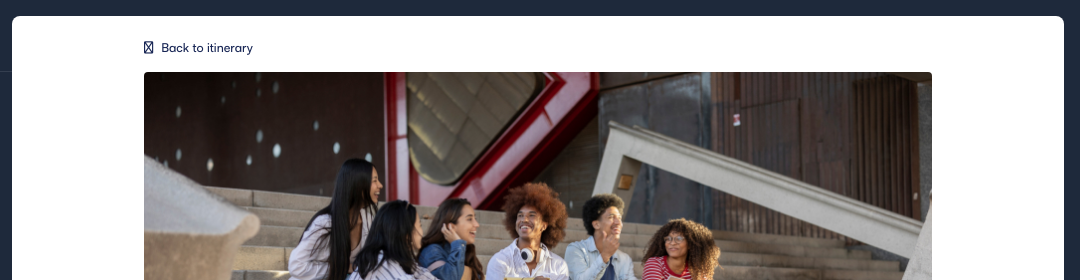
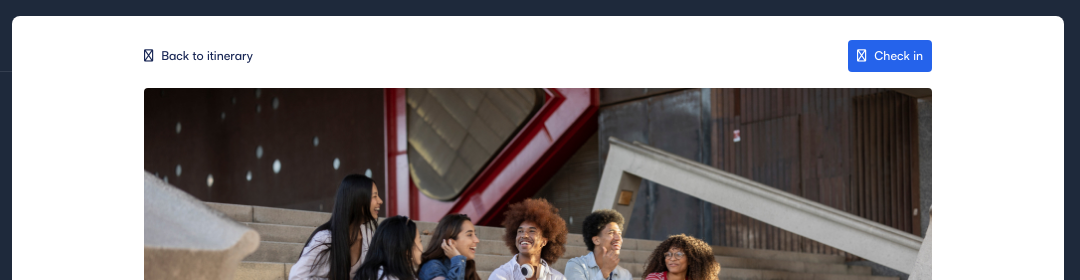
Before and after one commit to liamgecko/gecko-rsvp-v2, a plain HTML site: page session-single.html in a window 1280 px wide. Shown: the top 280 px of the page, 200-1280 px from the left. Drawn offline with nearby package versions, Linux system fonts and the light colour scheme.

Commit message:
no message

```diff
--- a/session-single.html
+++ b/session-single.html
@@ -81,8 +81,14 @@
 
             <div class="event-info-wrapper px-4 pt-6 pb-8">
 
-                <div class="event-back-btn fs-3 fw-medium mb-4">
-                    <a href="event.html"><i class="far fa-arrow-left-long me-2"></i>Back to itinerary</a>
+                <div class="session-header d-flex justify-content-between align-items-center mb-4">
+
+                    <div class="event-back-btn fs-3 fw-medium">
+                        <a href="event.html"><i class="far fa-arrow-left-long me-2"></i>Back to itinerary</a>
+                    </div>
+
+                    <button type="button" class="btn-icon-left btn btn-sm btn-primary" data-bs-toggle="modal" data-bs-target="#session-time-picker"><i class="far fa-user-plus"></i>Check in</button>
+
                 </div>
 
                 <div class="event-img mb-6">
```
Also changed, not shown: book-session-multi.html (+1 -1 lines), book-session-single.html (+1 -1 lines), multi-session.html (+8 -2 lines).
